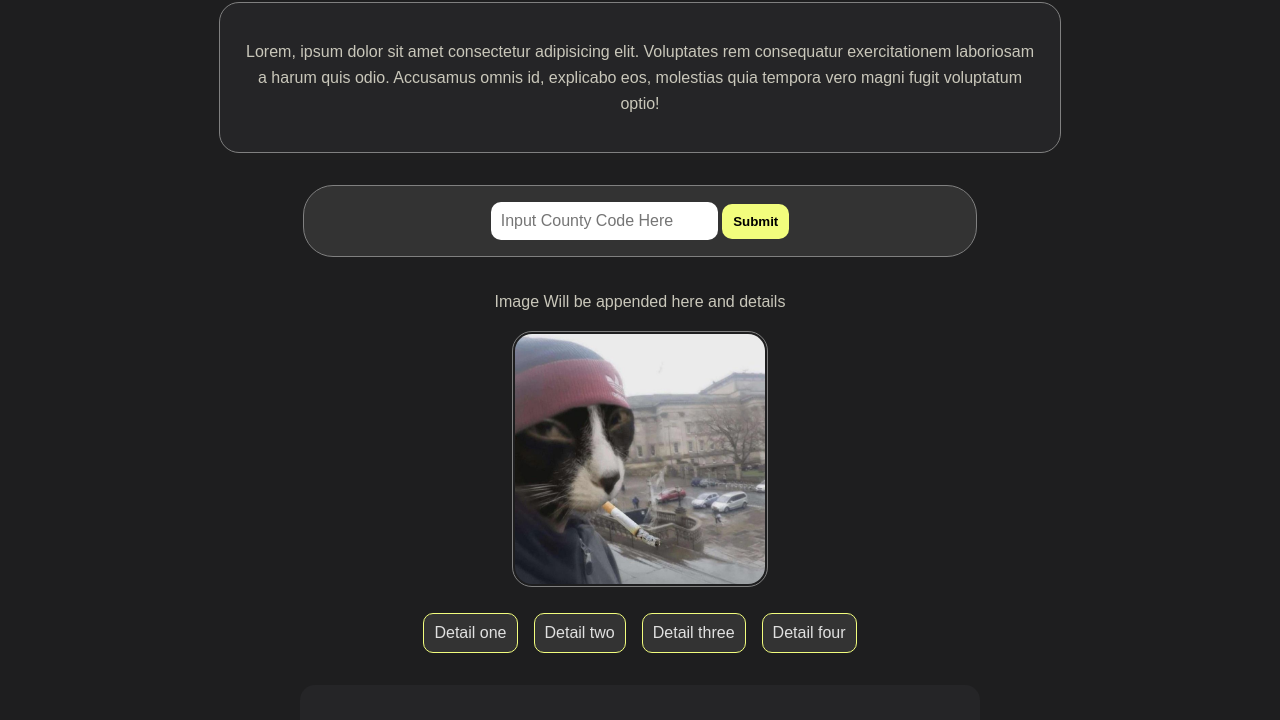
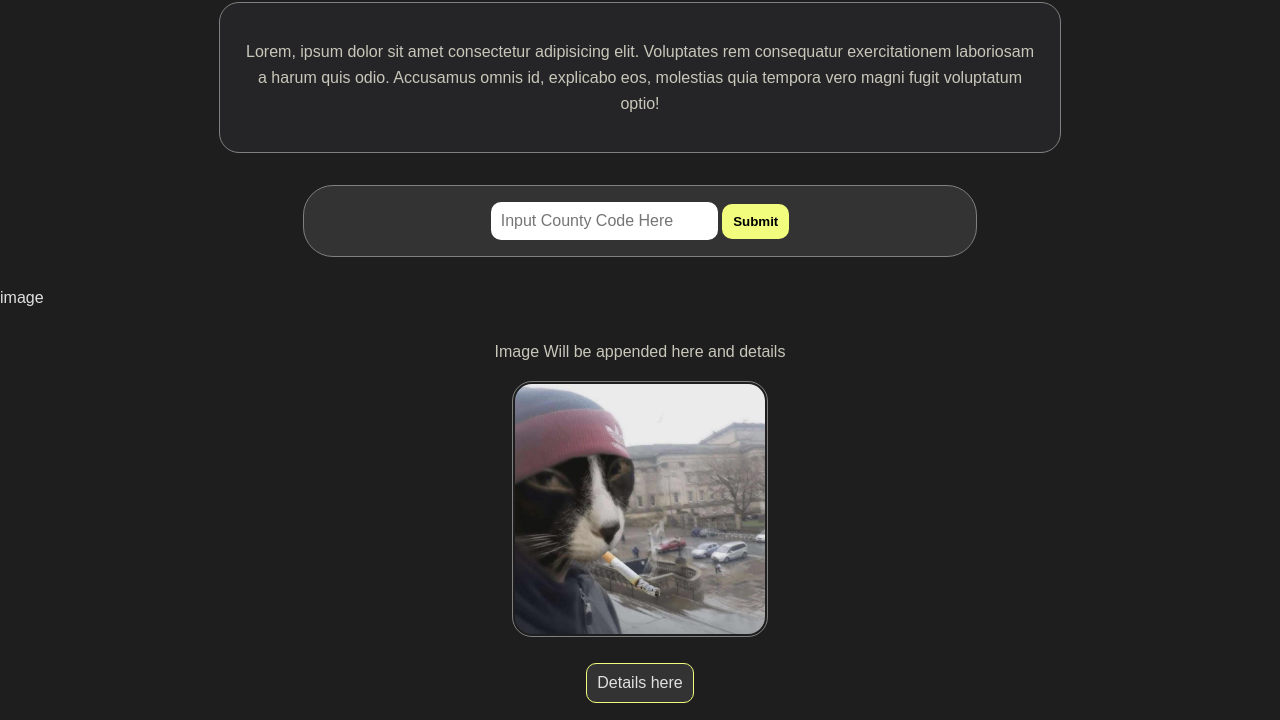
Before and after one commit to crucialniccur/A-Tourists-Guide, a plain HTML site: page index.html in a window 1280 px wide. Shown: the part 80-800 px from the top of the page. Drawn offline with Linux system fonts and the light colour scheme.

Commit message:
comment out extra span elements in the span-details div

```diff
--- a/index.html
+++ b/index.html
@@ -33,6 +33,7 @@
       </div>
     </main>
     <section>
+      image
       <div id="details">
         <p>Image Will be appended here and details</p>
         <div id="image">
@@ -40,10 +41,10 @@
           <!-- div details class -->
 
           <div id="span-details">
-            <span>Detail one</span>
-            <span>Detail two</span>
+            <span>Details here</span>
+            <!-- <span>Detail two</span>
             <span>Detail three</span>
-            <span>Detail four</span>
+            <span>Detail four</span> -->
           </div>
         </div>
       </div>
--- a/index.js
+++ b/index.js
@@ -5,6 +5,8 @@
 //declare variables at the global context here
 let countyInput = document.querySelector("#country-code");
 let formSubmit = document.querySelector("#search-county");
+let imageDiv = document.querySelector("#image");
+let spanDetailsDiv = document.querySelector("#span-details");
 
 //add an event listener to the form
 formSubmit.addEventListener("submit", (e) => {
```
